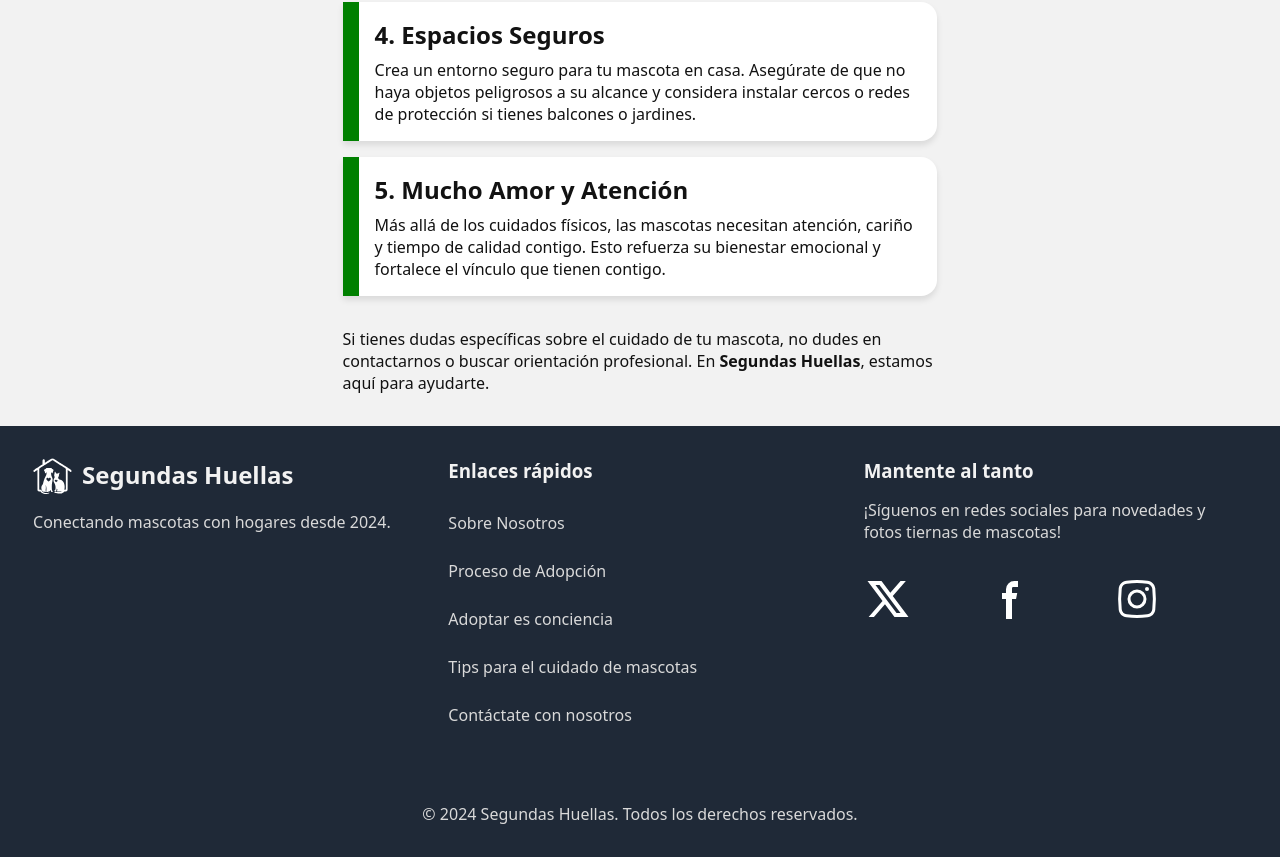
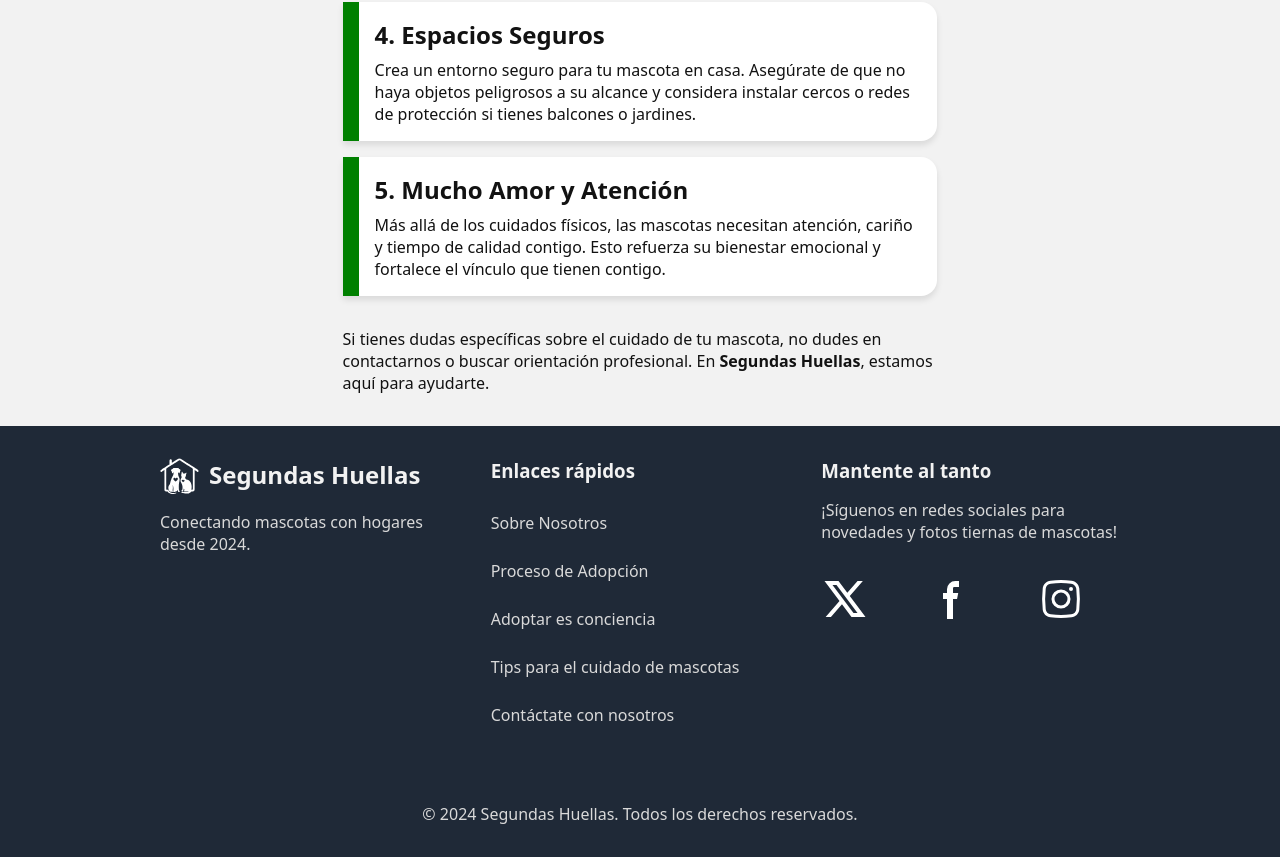
Before and after one commit to No-Country-simulation/C22-23-t-webapp, a React (Vite) app in the folder frontend/: page /SegundasHuellas/tips in a window 1280 px wide. Shown: the part 736-1593 px from the top of the page. Built offline with nearby package versions, Linux system fonts and the light colour scheme.

Commit message:
Fix styling layout in LandingPageFooter

```diff
--- a/frontend/src/components/LandingPageFooter/LandingPageFooter.css
+++ b/frontend/src/components/LandingPageFooter/LandingPageFooter.css
@@ -1,7 +1,7 @@
 #LandingPageFooterContainer {
     background-color: var(--clr-dark-gray);
     color: var(--clr-white);
-    padding: 2rem 1rem;
+    padding: 2rem 4rem;
     display: flex;
     flex-direction: column;
     justify-content: center;
@@ -10,6 +10,8 @@
 }
 
 #LandingPageFooterContent {
+    width: 100%;
+    max-width: 60rem;
     display: flex;
     flex-direction: column;
     gap: 2rem;
@@ -47,7 +49,11 @@
 }
 
 #LandingPageFooterBottom {
+    width: 100%;
+    max-width: 60rem;
     color: var(--clr-light-gray);
+    display: grid;
+    place-items: center;
 }
 
 .footer-logo-title {
@@ -58,8 +64,9 @@
 #LandingPageFooterSocial {
     margin-top: 1rem;
     width: 100%;
+    max-width: 20rem;
     display: flex;
-    justify-content: space-evenly;;
+    justify-content: space-between;
 }
 
 #LandingPageFooterSocial > li > a {
```
